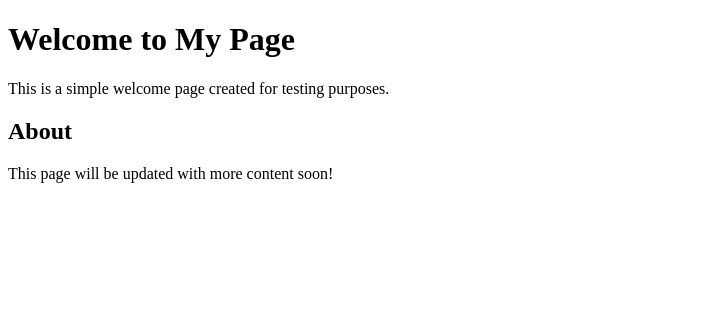
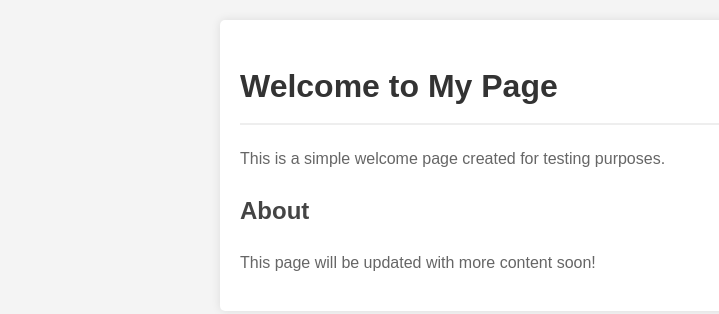
Before and after one commit to WiseCapybara/personal-ai-agent-test_2025-01-18, a plain HTML site: page index.html in a window 1280 px wide. Shown: the whole page, without its empty margins (0-719 px from the left). Drawn offline with Linux system fonts and the light colour scheme.

Commit message:
Add CSS styling to the page

```diff
--- a/index.html
+++ b/index.html
@@ -4,6 +4,35 @@
     <meta charset="UTF-8">
     <meta name="viewport" content="width=device-width, initial-scale=1.0">
     <title>Welcome Page</title>
+    <style>
+        body {
+            font-family: Arial, sans-serif;
+            line-height: 1.6;
+            margin: 0;
+            padding: 0;
+            background-color: #f4f4f4;
+        }
+        .container {
+            max-width: 800px;
+            margin: 0 auto;
+            padding: 20px;
+            background-color: white;
+            box-shadow: 0 0 10px rgba(0,0,0,0.1);
+            border-radius: 5px;
+            margin-top: 20px;
+        }
+        h1 {
+            color: #333;
+            border-bottom: 2px solid #eee;
+            padding-bottom: 10px;
+        }
+        h2 {
+            color: #444;
+        }
+        p {
+            color: #666;
+        }
+    </style>
 </head>
 <body>
     <div class="container">
```
